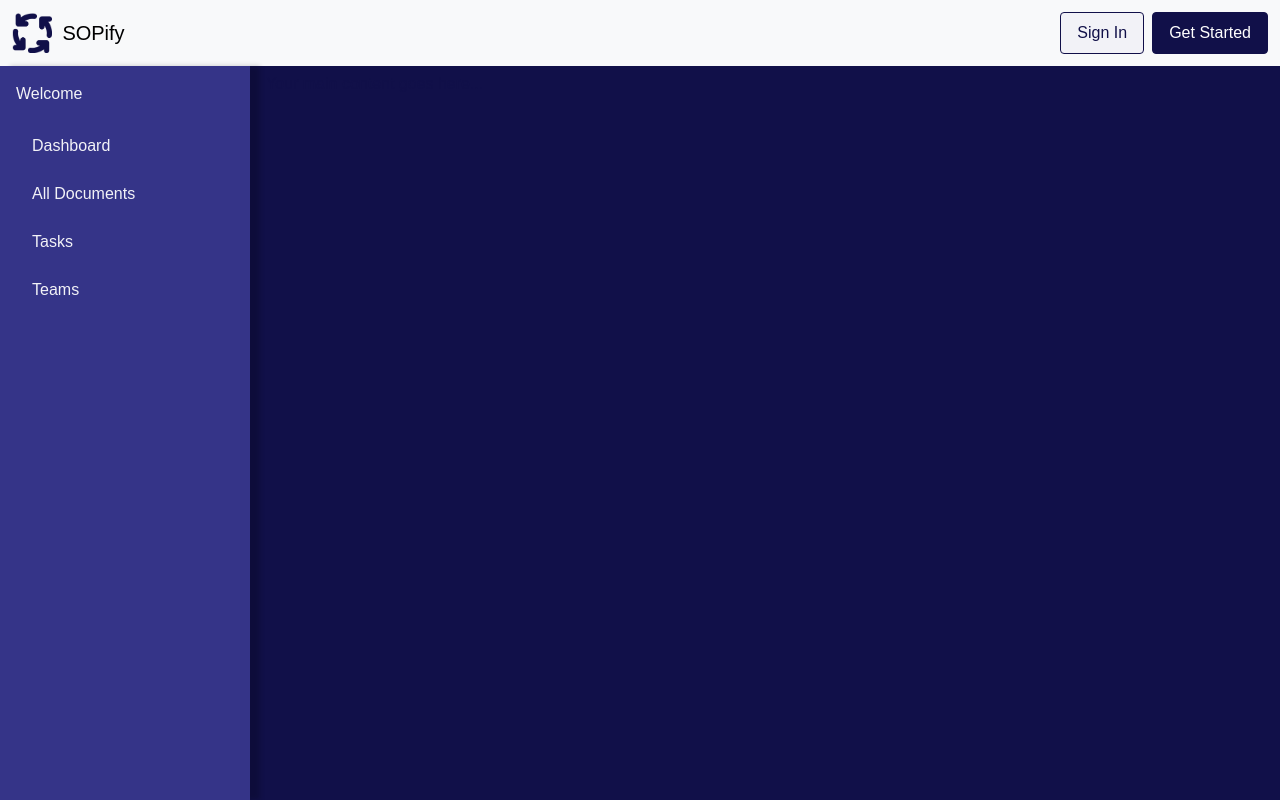
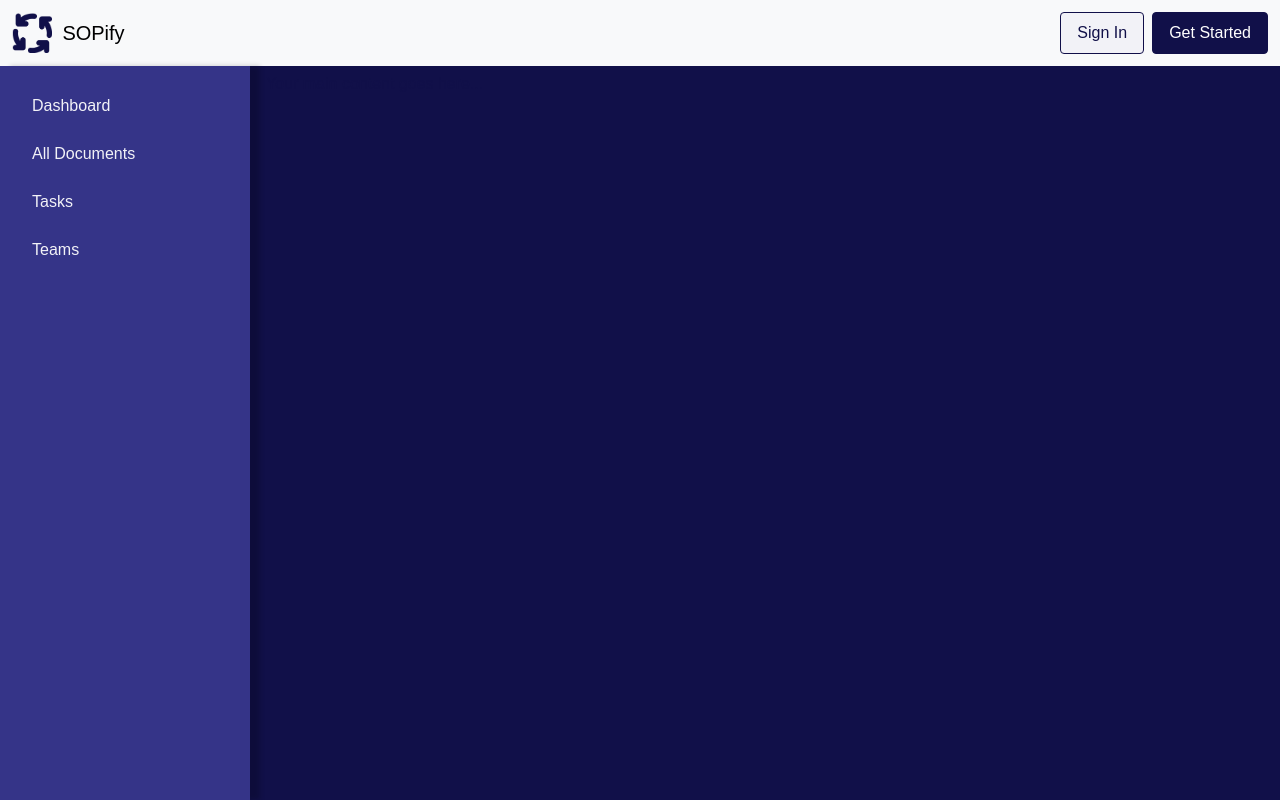
Before and after one commit to lrobinson92/Year-3-MSc, a React (Create React App) app in the folder frontend/: page /view/sop in a window 1280 px wide. Built offline with nearby package versions, Linux system fonts and the light colour scheme; a web font is replaced by a local one.

Commit message:
added name initial to sidenavbar and renamed sidenarbar to be sidebar

```diff
--- a/frontend/src/components/SideNavbar.js
+++ b/frontend/src/components/SideNavbar.js
@@ -1,13 +1,23 @@
+import React from 'react';
 import { NavLink } from 'react-router-dom';
+import { connect } from 'react-redux';
 
-const SideNavbar = () => {
-
+const SideNavbar = ( { user } ) => {
+    const getUserInitial = (name) => {
+        return name ? name.charAt(0).toUpperCase() : '';
+    };
 
     return (
         <nav className="col-md-2 d-none d-md-block sidebar">
             <div className="sidebar-sticky">
-                <div className="user-info white">
-                    <p>Welcome</p>
+                <div className="user-info">
+                    <div className="user-greeting">
+                    {user && (
+                            <span className="user-initial">
+                                {getUserInitial(user.name)}
+                            </span>
+                        )}
+                    </div>
                 </div>
 
                 {/* Sidebar Navigation */}
@@ -58,4 +68,8 @@ const SideNavbar = () => {
     );
 };
 
-export default SideNavbar;
+const mapStateToProps = (state) => ({
+    user: state.auth.user, // Access user from Redux
+});
+
+export default connect(mapStateToProps)(SideNavbar);
--- a/frontend/src/containers/ViewTeams.js
+++ b/frontend/src/containers/ViewTeams.js
@@ -1,7 +1,7 @@
 import React from 'react';
 import { Navigate } from 'react-router-dom';
 import { connect } from 'react-redux';
-import SideNavbar from '../components/SideNavbar';
+import Sidebar from '../components/Sidebar';
 
 const ViewTeams = ( {isAuthenticated, firstLogin }) => {
 
@@ -18,7 +18,7 @@ const ViewTeams = ( {isAuthenticated, firstLogin }) => {
         <div>
             {/* Sidebar and Main Content */}
             <div className="d-flex">
-                <SideNavbar />
+                <Sidebar />
                 <div className="main-content" style={{ padding: '1rem', flex: 1 }}>
                     <div>
                         <h2>Teams</h2>
```
